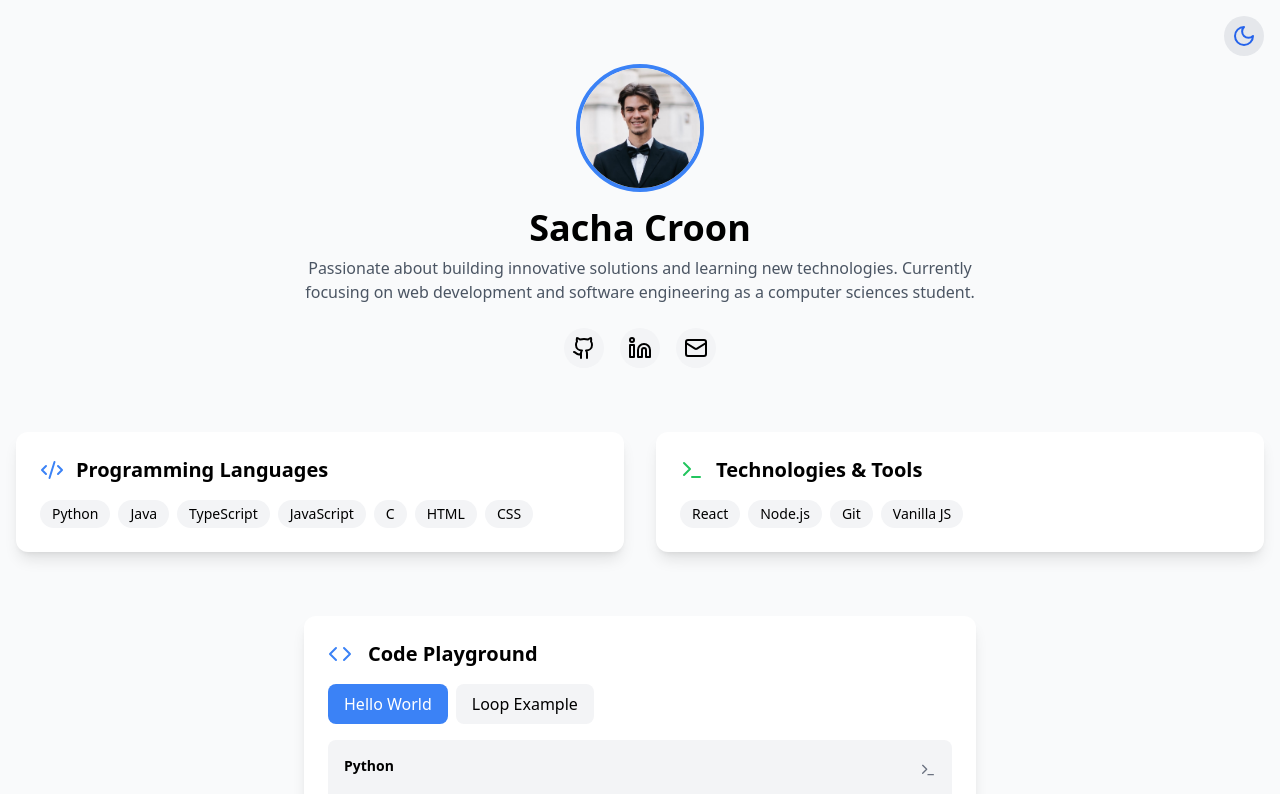
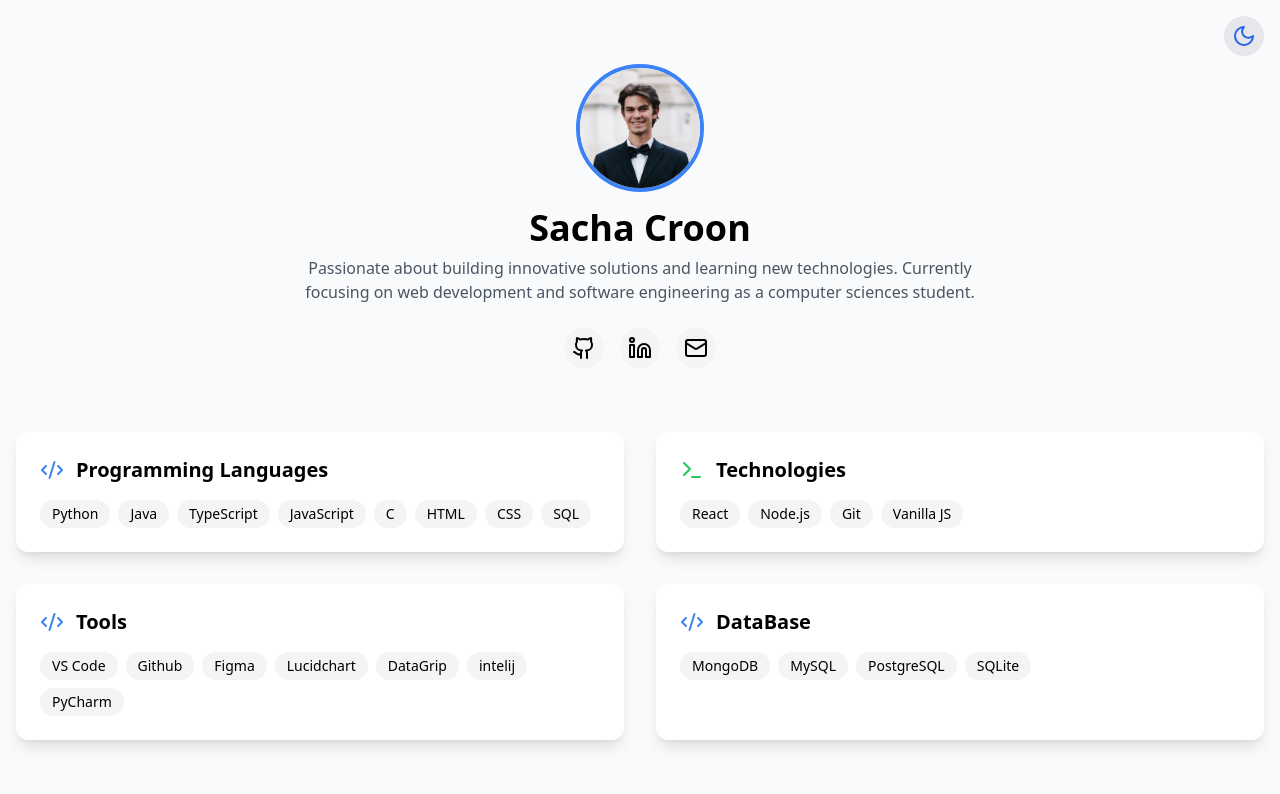
Before and after one commit to sacha-croon-vinci/Online-Resume, a React (Vite) app: page / in a window 1280 px wide. Shown: the top 794 px of the page. Built offline with nearby package versions, Linux system fonts and the light colour scheme.

Commit message:
new(data): new sections for tools, database + fix

```diff
--- a/src/App.tsx
+++ b/src/App.tsx
@@ -7,8 +7,10 @@ import { InteractiveWidget } from './components/InteractiveWidget';
 function App() {
   const { theme, toggleTheme } = useTheme();
 
-  const programmingLanguages = ['Python', 'Java', 'TypeScript', 'JavaScript', 'C', 'HTML', 'CSS'];
+  const programmingLanguages = ['Python', 'Java', 'TypeScript', 'JavaScript', 'C', 'HTML', 'CSS','SQL'];
   const technologies = ['React', 'Node.js', 'Git', 'Vanilla JS'];
+  const tools = ['VS Code', 'Github', 'Figma', 'Lucidchart','DataGrip','intelij','PyCharm'];
+  const DataBase = ['MongoDB', 'MySQL', 'PostgreSQL', 'SQLite'];
 
   return (
     <div className="min-h-screen bg-gray-50 dark:bg-gray-900 transition-colors">
@@ -17,16 +19,26 @@ function App() {
       <main className="container mx-auto px-4 py-16">
         <Hero />
 
-        <div className="grid md:grid-cols-2 gap-8 mb-16">
+        <div className="grid md:grid-cols-2 gap-8 mb-16 ">
           <SkillCard
             title="Programming Languages"
             items={programmingLanguages}
             icon="code"
           />
           <SkillCard
-            title="Technologies & Tools"
+            title="Technologies"
             items={technologies}
             icon="terminal"
+          />
+          <SkillCard
+            title="Tools"
+            items={tools}
+
+          />
+          <SkillCard
+            title="DataBase"
+            items={DataBase}
+
           />
         </div>
 
--- a/src/components/SkillCard.tsx
+++ b/src/components/SkillCard.tsx
@@ -3,19 +3,19 @@ import { Code2, Terminal } from 'lucide-react';
 interface SkillCardProps {
   title: string;
   items: string[];
-  icon?: 'code' | 'terminal';
+  icon?: 'code' | 'terminal' | undefined;
 }
 
 export function SkillCard({ title, items, icon = 'code' }: SkillCardProps) {
   return (
-    <div className="bg-white dark:bg-gray-800 p-6 rounded-xl shadow-lg hover:shadow-xl transition-shadow">
+    <div className="bg-white dark:bg-gray-800 p-6 rounded-xl shadow-lg hover:shadow-2xl transition-shadow">
       <div className="flex items-center gap-3 mb-4">
         {icon === 'code' ? (
           <Code2 className="w-6 h-6 text-blue-500" />
         ) : (
           <Terminal className="w-6 h-6 text-green-500" />
         )}
-        <h3 className="text-xl font-bold dark:text-white">{title}</h3>
+        <h3 className="text-xl font-bold dark:text-white ">{title}</h3>
       </div>
       <div className="flex flex-wrap gap-2">
         {items.map((item) => (
```
